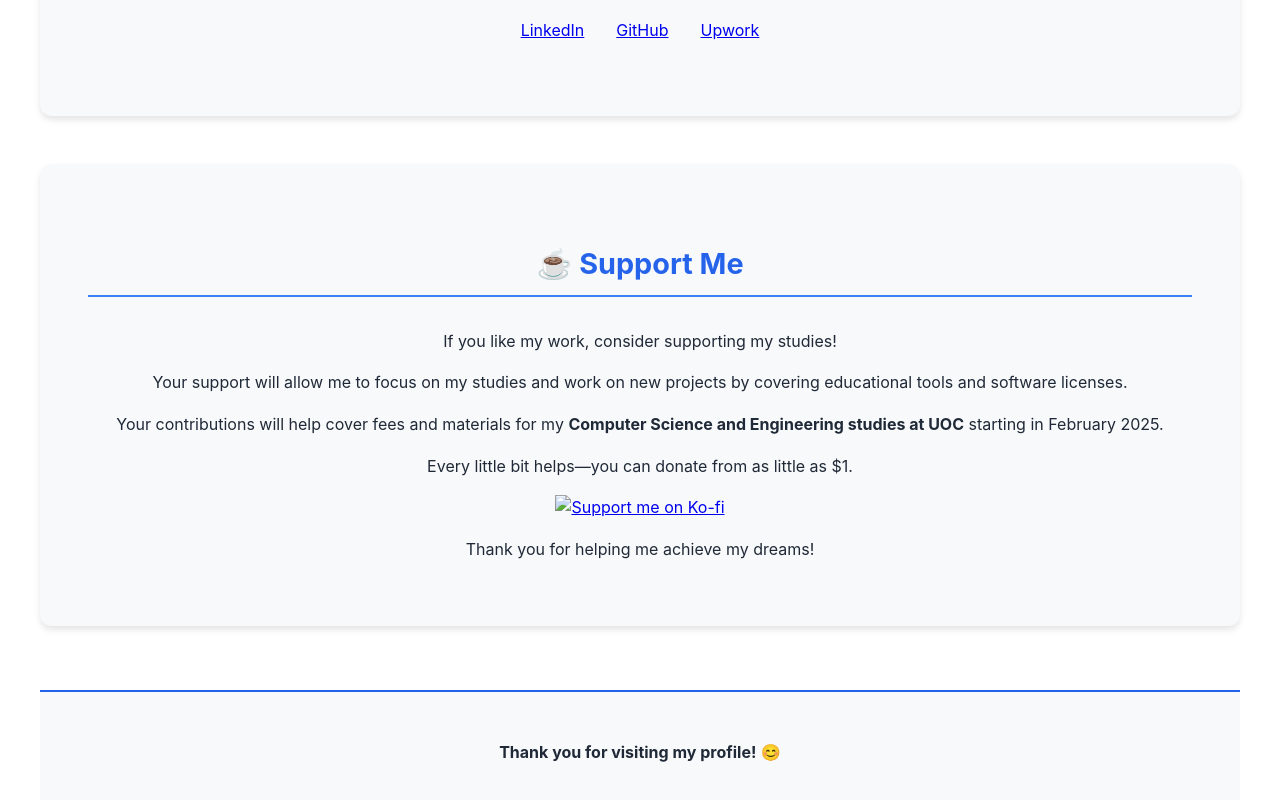
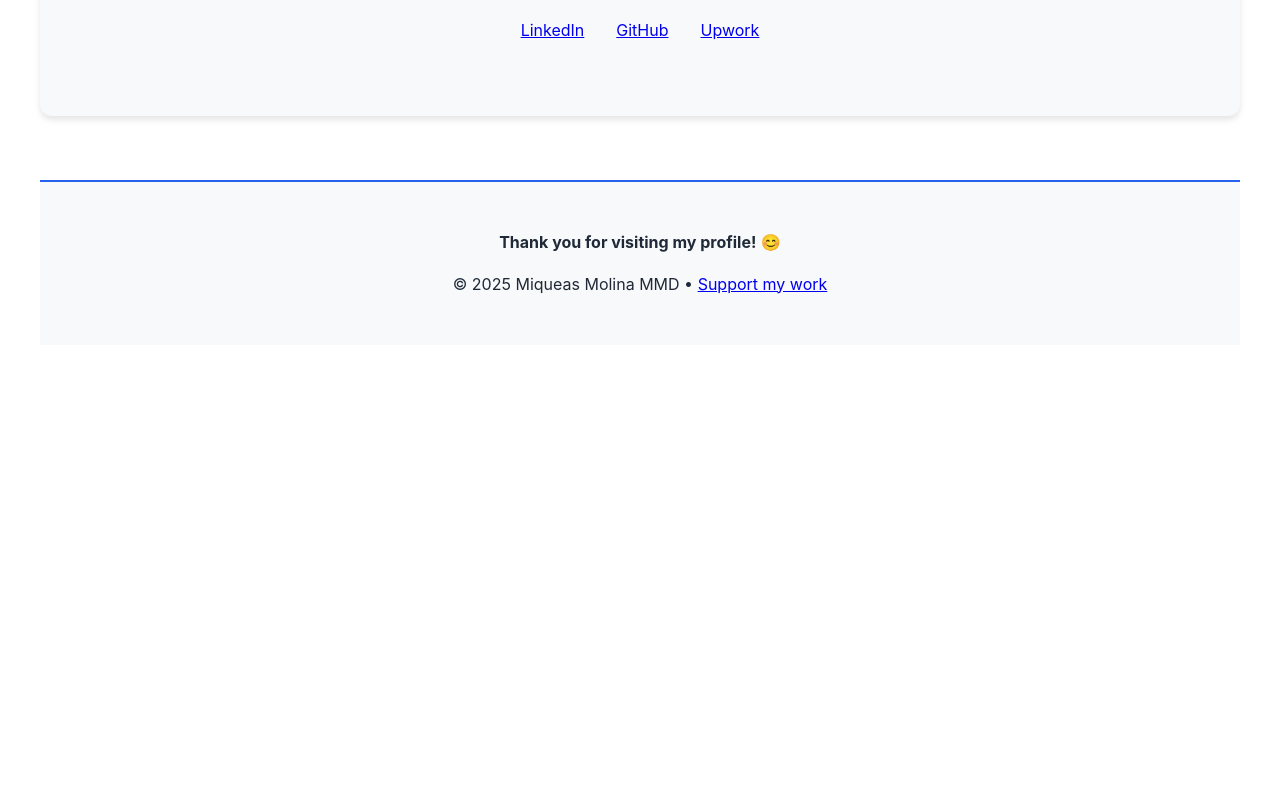
Before and after one commit to miqueasmd/miqueasmd.github.io, a website: page src/pages/about.html in a window 1280 px wide. Shown: the part 8182-8982 px from the top of the page. After the commit the page ends 8623 px from the top, so only its background shows below. Drawn offline with Linux system fonts and the light colour scheme.

Commit message:
Update about.html

```diff
--- a/src/pages/about.html
+++ b/src/pages/about.html
@@ -260,20 +260,9 @@
                 </div>
             </div>
 
-            <div class="support-section">
-                <h3>☕ Support Me</h3>
-                <p>If you like my work, consider supporting my studies!</p>
-                <p>Your support will allow me to focus on my studies and work on new projects by covering educational tools and software licenses.</p>
-                <p>Your contributions will help cover fees and materials for my <strong>Computer Science and Engineering studies at UOC</strong> starting in February 2025.</p>
-                <p>Every little bit helps—you can donate from as little as $1.</p>
-                <a href="https://ko-fi.com/miqueasmd">
-                    <img src="https://ko-fi.com/img/githubbutton_sm.svg" alt="Support me on Ko-fi">
-                </a>
-                <p>Thank you for helping me achieve my dreams!</p>
-            </div>
-
             <footer class="profile-footer">
                 <p><strong>Thank you for visiting my profile!</strong> 😊</p>
+                <p>© 2025 Miqueas Molina MMD • <a href="https://ko-fi.com/miqueasmd">Support my work</a></p>
             </footer>
         </section>
     </div>
```
